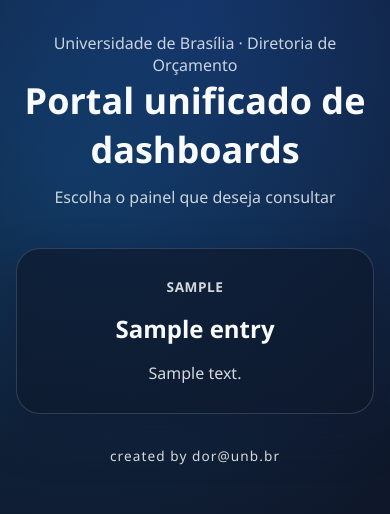
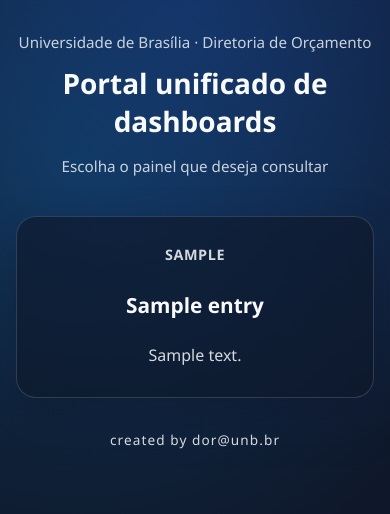
Before and after one commit to alexandrecardias40-tech/DPO_DOR, a Python web app: template templates/index.html in a window 390 px wide. Shown: the top 514 px of the page. Run offline with Jinja, Linux system fonts and the light colour scheme; the template is opened without the code that fills it: most values are stand-ins (such as "Sample title", 1, 10 or a date in 2020).

Commit message:
fix: Melhorado espaçamento mobile para melhor legibilidade
Ajustes no layout mobile:
✅ Aumentado padding dos cards (32px → 28px mobile)
✅ Maior espaçamento entre elementos (gap: 24px)
✅ Fontes maiores e mais legíveis (1.4rem títulos)
✅ Line-height melhorado (1.6 para descrições)
✅ Botões maiores (14px → 20px padding)
✅ Margens aumentadas entre cards (20px)
✅ Cards em coluna única no mobile (grid: 1fr)

Portal:
- Padding: 40px → 32px (tablet → mobile)
- Títulos: 2rem → 1.75rem
- Cards com mais respiração

Versões:
- Padding: 25px → 20px
- Fontes: 15px (botões e IDs)
- Espaçamento: 12px entre botões
- Word-break para IDs longos

Resultado: Interface mais confortável e menos 'espremida' no celular

```diff
--- a/templates/index.html
+++ b/templates/index.html
@@ -92,9 +92,63 @@
             opacity: 0.85;
         }
 
+        @media (max-width: 768px) {
+            .wrapper {
+                padding: 40px 20px 60px;
+            }
+
+            .hero-title {
+                font-size: 2rem;
+                margin-bottom: 16px;
+            }
+
+            .hero-subtitle {
+                font-size: 0.95rem;
+                margin-bottom: 12px;
+            }
+
+            .grid {
+                gap: 24px;
+                grid-template-columns: 1fr;
+            }
+
+            .card {
+                padding: 32px 24px;
+                border-radius: 20px;
+            }
+
+            .card-badge {
+                font-size: 0.9rem;
+                margin-bottom: 4px;
+            }
+
+            .card-title {
+                font-size: 1.4rem;
+                line-height: 1.3;
+                margin: 8px 0;
+            }
+
+            .card-description {
+                font-size: 1rem;
+                line-height: 1.6;
+            }
+        }
+
         @media (max-width: 640px) {
             .wrapper {
                 padding: 32px 16px 48px;
+            }
+
+            .hero-title {
+                font-size: 1.75rem;
+            }
+
+            .card {
+                padding: 28px 20px;
+            }
+
+            .card-title {
+                font-size: 1.3rem;
             }
         }
     </style>
```
Also changed, not shown: versions_routes.py (+57 -37 lines).
